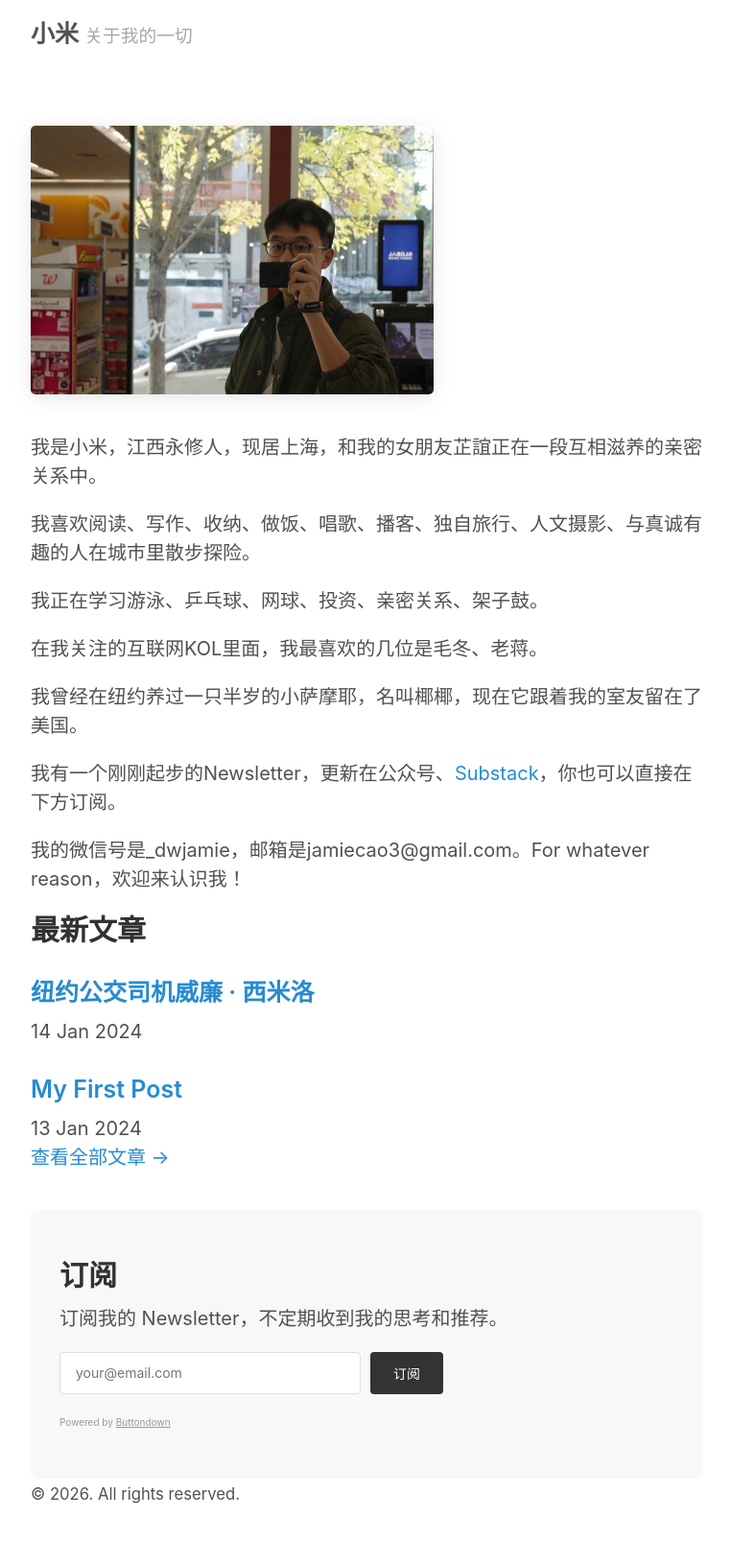
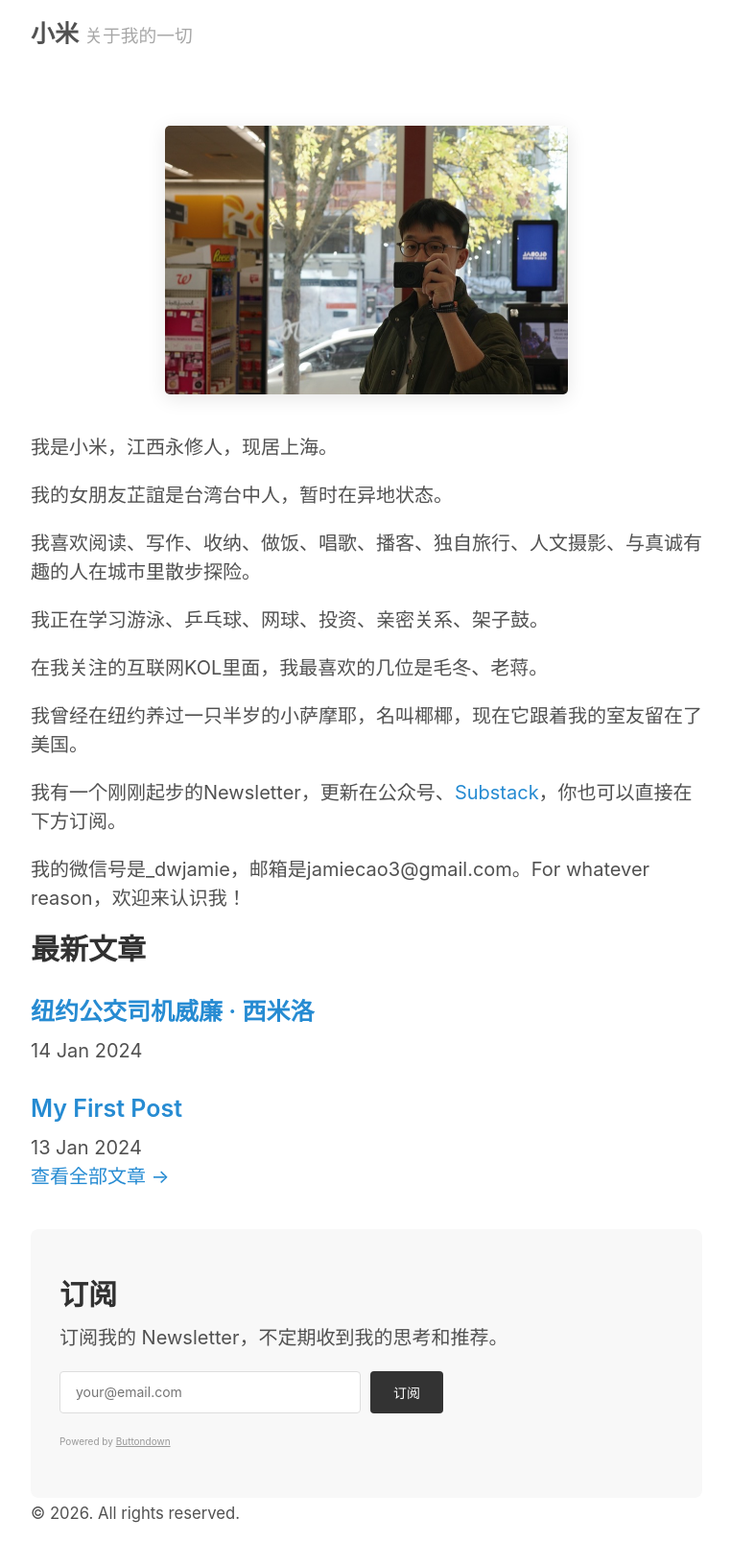
Before and after one commit to dwjamie/dwjamie.github.io, a Jekyll site: the page built from index.html, in a window 1280 px wide. Shown: the whole page at 96% size, without its empty margins (258-1020 px from the left). Built offline with Jekyll 4.4.1, drawn with Linux system fonts in a browser that asks for light colours.

Commit message:
Fix profile photo center alignment

```diff
--- a/index.html
+++ b/index.html
@@ -8,7 +8,9 @@ title: Home
 </div>
 
 <div class="home-intro">
-  <p>我是小米，江西永修人，现居上海，和我的女朋友芷誼正在一段互相滋养的亲密关系中。</p>
+  <p>我是小米，江西永修人，现居上海。</p>
+
+  <p>我的女朋友芷誼是台湾台中人，暂时在异地状态。</p>
 
   <p>我喜欢阅读、写作、收纳、做饭、唱歌、播客、独自旅行、人文摄影、与真诚有趣的人在城市里散步探险。</p>
 
@@ -50,6 +52,8 @@ title: Home
 .home-profile {
   text-align: center;
   margin: 40px 0;
+  display: flex;
+  justify-content: center;
 }
 
 .profile-photo {
@@ -59,6 +63,8 @@ title: Home
   height: auto;
   object-fit: contain;
   box-shadow: 0 4px 20px rgba(0,0,0,0.1);
+  display: block;
+  margin: 0 auto;
 }
 
 .subscribe-section {
```
